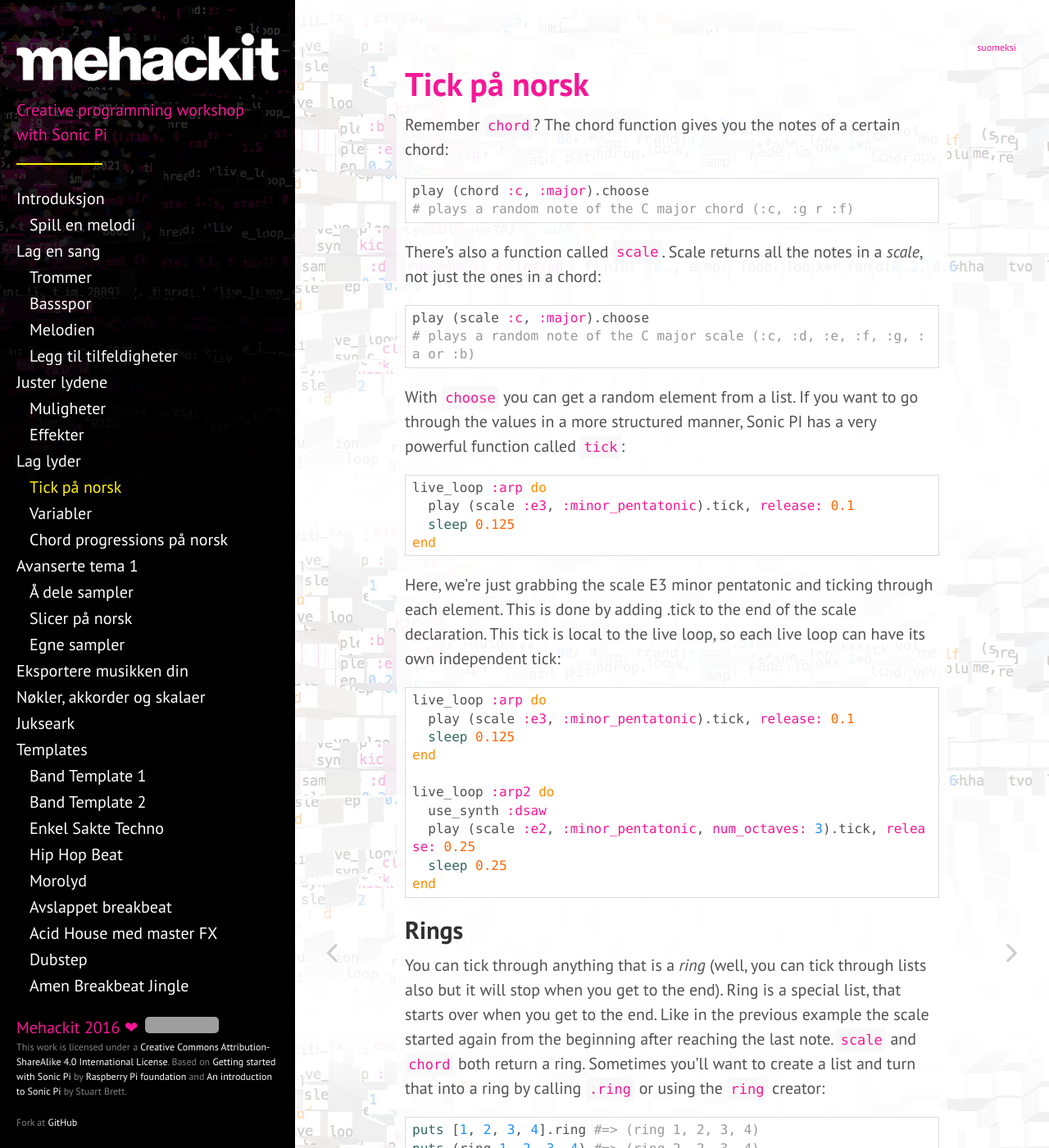
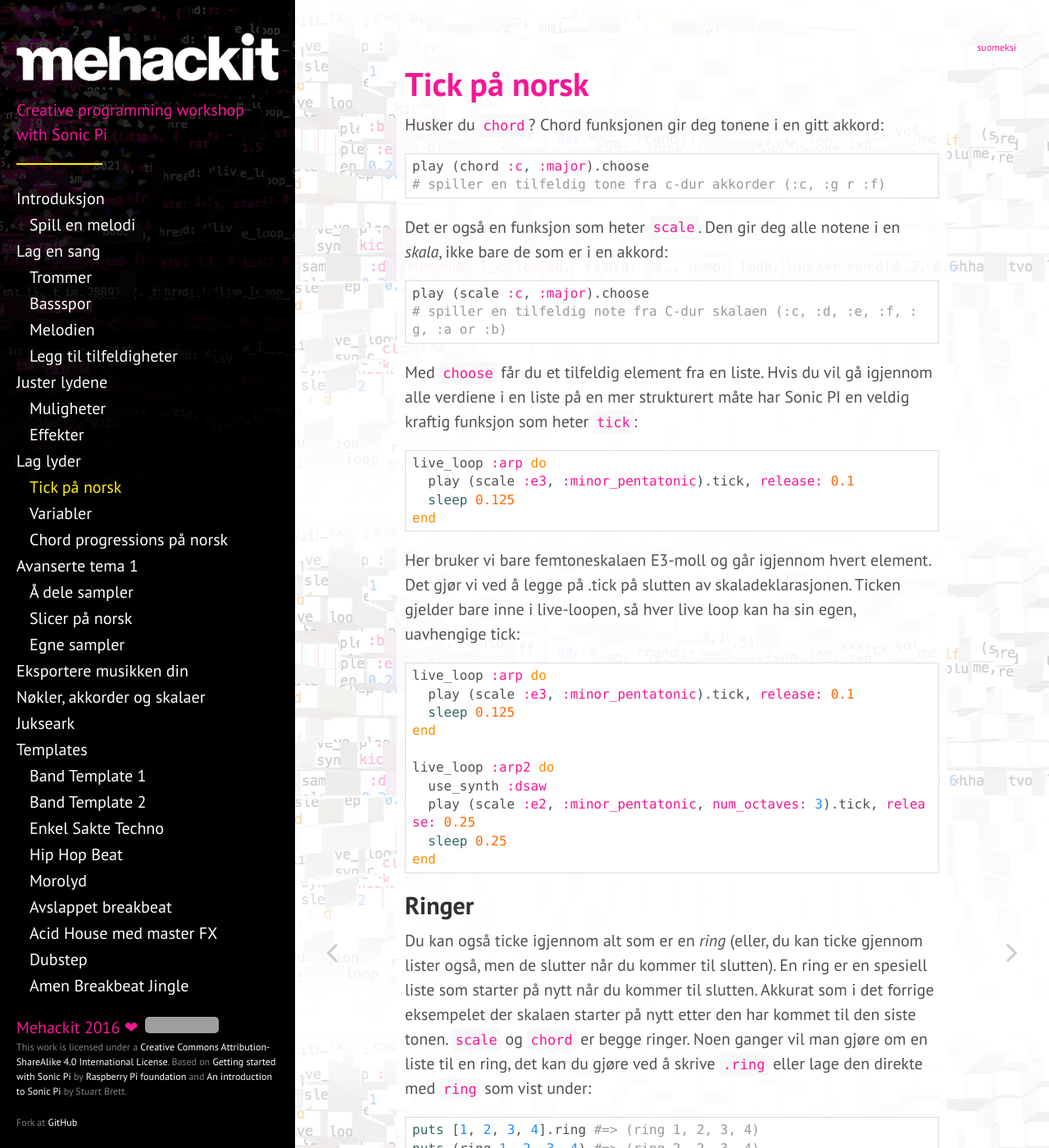
Before and after one commit to mehackit/sonic-pi-workshop, a Jekyll site: the page built from _exercises/no/04-generate-sounds/02-tick.md, in a window 1280 px wide and 1400 px high. Shown: the whole window at 82% size. Built offline with Jekyll 4.4.1, drawn with Linux system fonts in a browser that asks for light colours; nearby versions of some CDN libraries; some of the changed text lies outside the part shown; grey boxes are pictures that could not be loaded.

Commit message:
translate 04-01 and 04-02 to no

```diff
--- a/_exercises/no/04-generate-sounds/02-tick.md
+++ b/_exercises/no/04-generate-sounds/02-tick.md
@@ -5,21 +5,21 @@ lang: no
 layout: exercise
 ---
 
-Remember `chord`? The chord function gives you the notes of a certain chord:
+Husker du `chord`? Chord funksjonen gir deg tonene i en gitt akkord:
 
 {% highlight ruby %}
 play (chord :c, :major).choose
-# plays a random note of the C major chord (:c, :g r :f)
+# spiller en tilfeldig tone fra c-dur akkorder (:c, :g r :f)
 {% endhighlight %}
 
-There's also a function called `scale`. Scale returns all the notes in a _scale_, not just the ones in a chord:
+Det er også en funksjon som heter `scale`. Den gir deg alle notene i en _skala_, ikke bare de som er i en akkord:
 
 {% highlight ruby %}
 play (scale :c, :major).choose
-# plays a random note of the C major scale (:c, :d, :e, :f, :g, :a or :b)
+# spiller en tilfeldig note fra C-dur skalaen (:c, :d, :e, :f, :g, :a or :b)
 {% endhighlight %}
 
-With `choose` you can get a random element from a list. If you want to go through the values in a more structured manner, Sonic PI has a very powerful function called `tick`:
+Med `choose` får du et tilfeldig element fra en liste. Hvis du vil gå igjennom alle verdiene i en liste på en mer strukturert måte har Sonic PI en veldig kraftig funksjon som heter `tick`:
 
 {% highlight ruby %}
 live_loop :arp do
@@ -28,7 +28,7 @@ live_loop :arp do
 end
 {% endhighlight %}
 
-Here, we’re just grabbing the scale E3 minor pentatonic and ticking through each element. This is done by adding .tick to the end of the scale declaration. This tick is local to the live loop, so each live loop can have its own independent tick:
+Her bruker vi bare femtoneskalaen E3-moll og går igjennom hvert element. Det gjør vi ved å legge på .tick på slutten av skaladeklarasjonen. Ticken gjelder bare inne i live-loopen, så hver live loop kan ha sin egen, uavhengige tick:
 
 {% highlight ruby %}
 live_loop :arp do
@@ -43,9 +43,9 @@ live_loop :arp2 do
 end
 {% endhighlight %}
 
-## Rings
+## Ringer
 
-You can tick through anything that is a _ring_ (well, you can tick through lists also but it will stop when you get to the end). Ring is a special list, that starts over when you get to the end. Like in the previous example the scale started again from the beginning after reaching the last note. `scale` and `chord` both return a ring. Sometimes you'll want to create a list and turn that into a ring by calling `.ring` or using the `ring` creator:
+Du kan også ticke igjennom alt som er en _ring_ (eller, du kan ticke gjennom lister også, men de slutter når du kommer til slutten). En ring er en spesiell liste som starter på nytt når du kommer til slutten. Akkurat som i det forrige eksempelet der skalaen starter på nytt etter den har kommet til den siste tonen. `scale` og `chord` er begge ringer. Noen ganger vil man gjøre om en liste til en ring, det kan du gjøre ved å skrive `.ring` eller lage den direkte med `ring` som vist under:
 
 {% highlight ruby %}
 puts [1, 2, 3, 4].ring #=> (ring 1, 2, 3, 4)
@@ -59,7 +59,7 @@ live_loop :arp do
 end
 {% endhighlight %}
 
-Here's a bit more complex example. Here you have a list or chords that is turned into a ring and ticked through:
+Her er et litt mer sammensatt eksempel. Vi har en liste av akkorder som vi gjør igjennom til en ring og ticker igjennom:
 
 {% highlight ruby %}
 live_loop :keys do
@@ -69,7 +69,7 @@ live_loop :keys do
 end
 {% endhighlight %}
 
-And then top it off with a lead 'melody':
+Og til slutt kan vi legge på en melodi:
 
 {% highlight ruby %}
 live_loop :keys do
@@ -85,4 +85,4 @@ live_loop :lead do
 end
 {% endhighlight %}
 
-Start ticking, go wild!
+Start med ticking, slipp deg løs!
```
Also changed, not shown: _exercises/no/04-generate-sounds/01-generate-sounds.md (+1 -1 lines).
